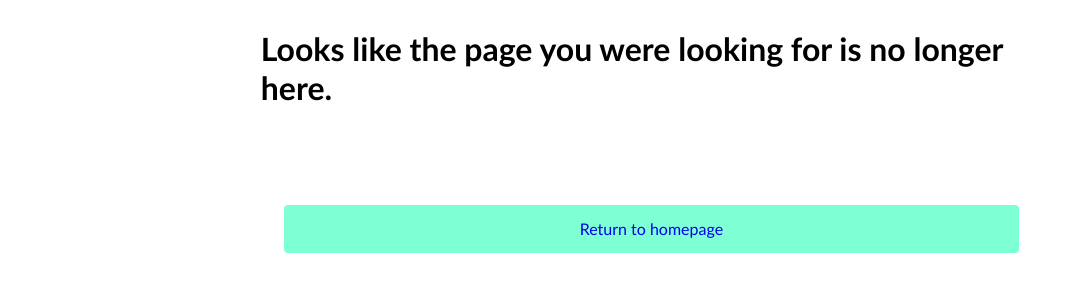
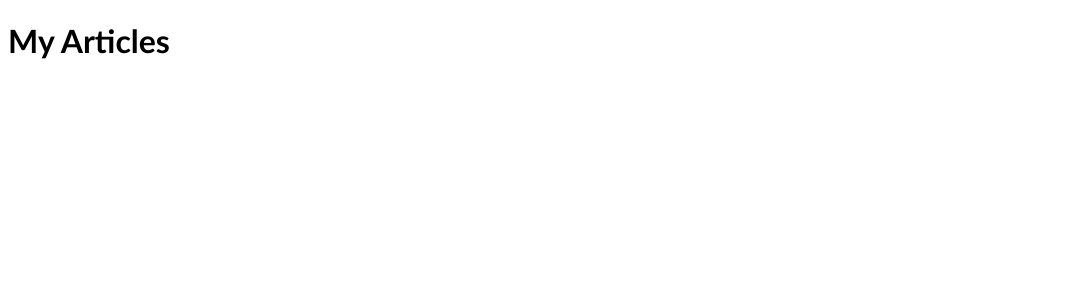
Before and after one commit to Collins33/NewsPad_client_v2, a React (Create React App) app: page /profile in a window 1280 px wide. Shown: the top 300 px of the page, without its empty margins (0-1072 px from the left). Built offline with nearby package versions, Linux system fonts and the light colour scheme.

Commit message:
Fix redirect

```diff
--- a/src/components/header/Header.js
+++ b/src/components/header/Header.js
@@ -55,7 +55,7 @@ class Header extends Component {
           </li>
           {email ? (
             <li>
-              <Link style={navStyle} to="/">
+              <Link style={navStyle} to="/profile">
                 {" "}
                 <span className="navbar_item">My Profile</span>
               </Link>
--- a/src/components/news/newsArticles.js
+++ b/src/components/news/newsArticles.js
@@ -25,7 +25,7 @@ export const NewsArticle = ({
       <div className="news_article_description_container">{story.title}</div>
       {userLoginEmail || email ? (
         <div className="tooltip">
-          <h1>...</h1>
+          <h2>...</h2>
           <span
             className="tooltiptext"
             onClick={() => getSingleNewsArticle(story)}
--- a/src/routes/routes.js
+++ b/src/routes/routes.js
@@ -8,7 +8,7 @@ const Routes = () => (
   <>
     <Switch>
       <Route path="/" component={Home} exact />
-      <Route path="/myarticles" component={MyArticles} exact />
+      <Route path="/profile" component={MyArticles} exact />
       <Route path="*" component={RouteError} />
     </Switch>
   </>
```
